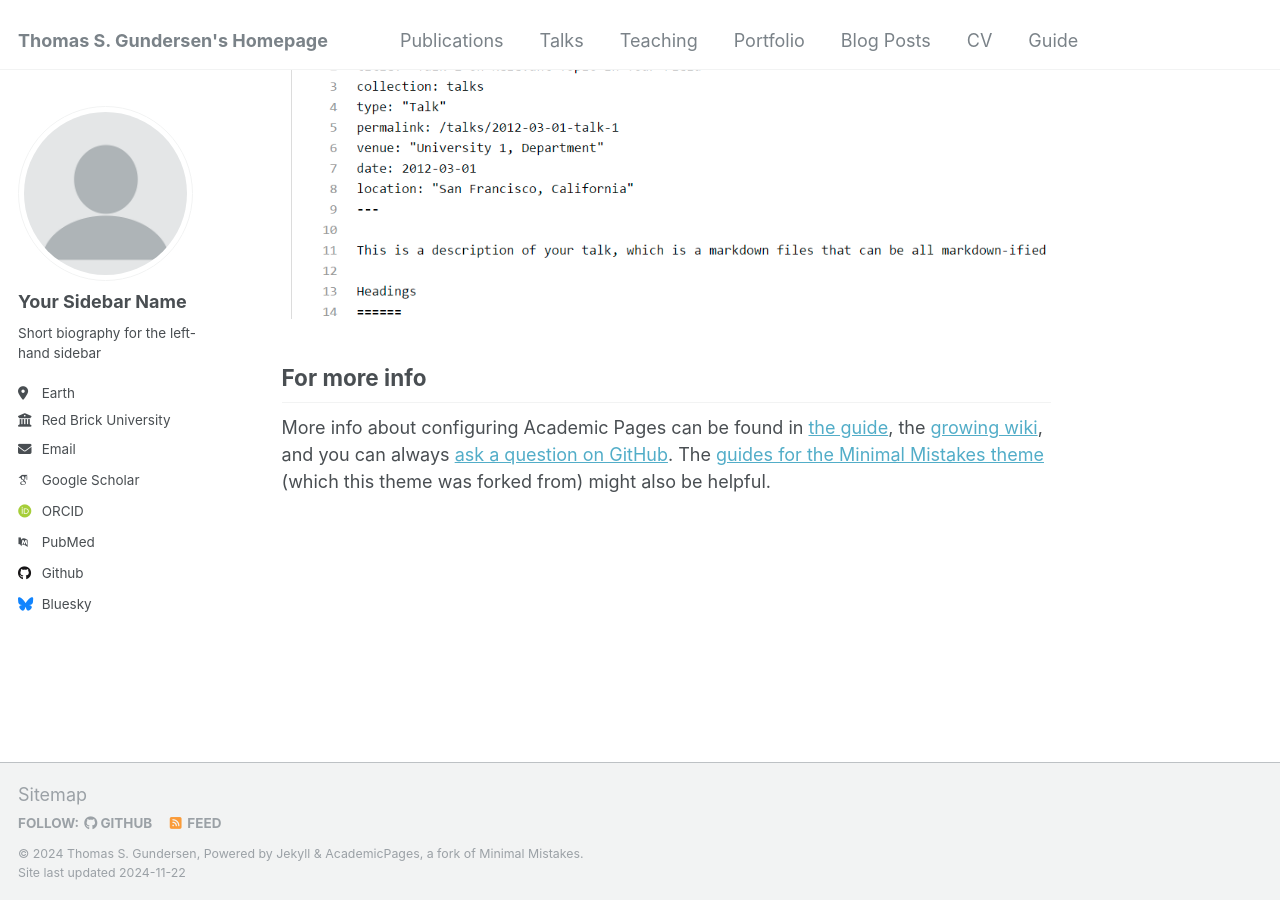
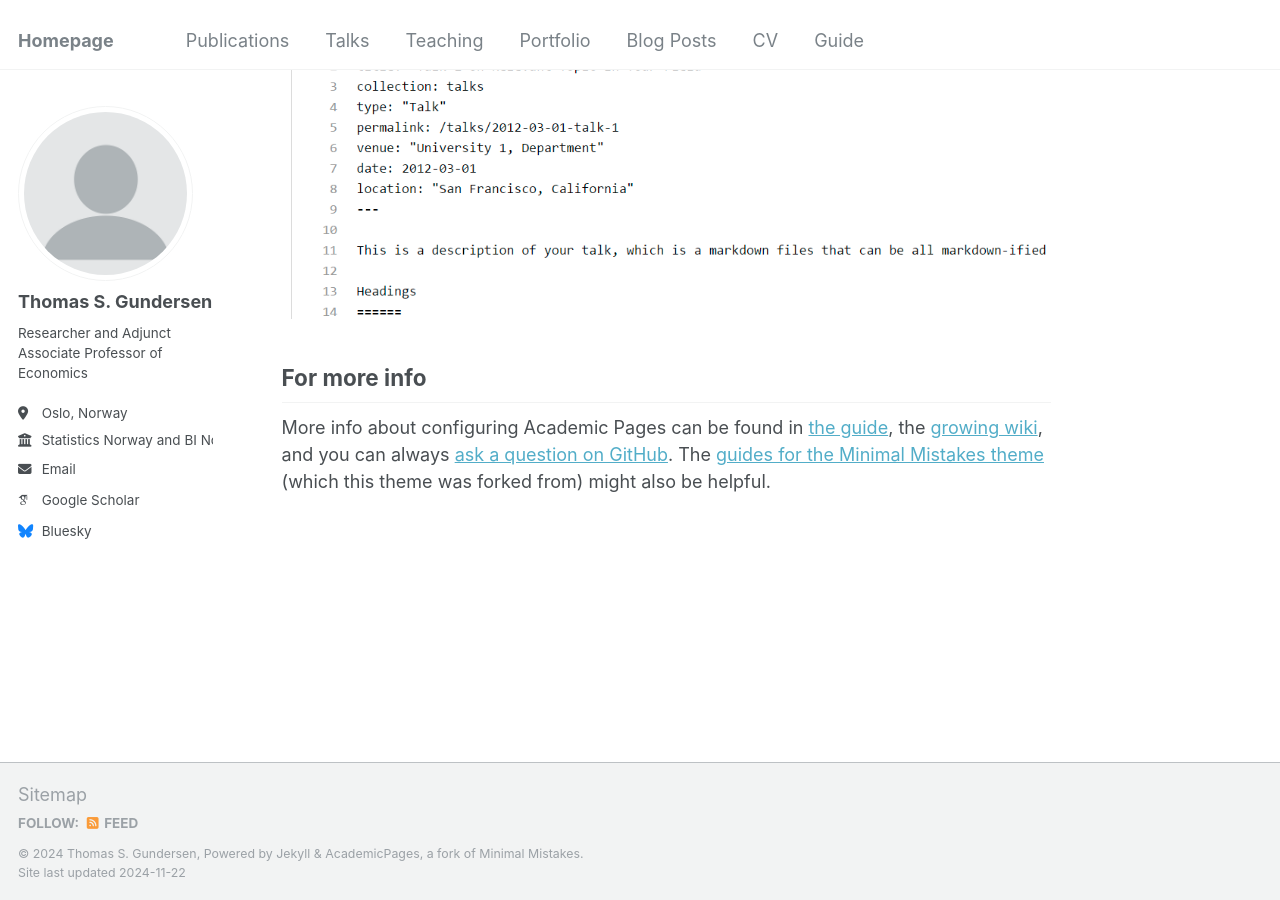
Before and after one commit to tsgundersen/tsgundersen.github.io, a Jekyll site: the page built from _pages/about.md, in a window 1280 px wide and 900 px high, scrolled down 2643 px. Built offline with Jekyll 4.4.1, drawn with Linux system fonts in a browser that asks for light colours; some web fonts are replaced.

Commit message:
Second update to side-wide config

```diff
--- a/_config.yml
+++ b/_config.yml
@@ -8,13 +8,13 @@
 
 # Basic Site Settings
 locale                   : "en-US"
-title                    : "Thomas S. Gundersen's Homepage"
+title                    : "Homepage"
 title_separator          : "-"
 name                     : &name "Thomas S. Gundersen"
 description              : &description "Personal description here."
 url                      : https://tsgundersen.github.io # the base hostname & protocol for your site e.g. "https://[your GitHub username].github.io"
 baseurl                  : "" # the subpath of your site, e.g. "/blog"
-repository               : "academicpages/academicpages.github.io"
+repository               : "tsgundersen/tsgundersen.github.io"
 
 # Site Author - The following control what appear as part of the author content on the side bar.
 #               If a field is blank the icon and link will not appear, otherwise it will be shown.
@@ -22,21 +22,21 @@ repository               : "academicpages/academicpages.github.io"
 author:
   # Biographic information
   avatar           : "profile.png"
-  name             : "Your Sidebar Name"
+  name             : "Thomas S. Gundersen"
   pronouns         : # example: "she/her"
-  bio              : "Short biography for the left-hand sidebar"
-  location         : "Earth"
-  employer         : "Red Brick University"
+  bio              : "Researcher and Adjunct Associate Professor of Economics"
+  location         : "Oslo, Norway"
+  employer         : "Statistics Norway and BI Norwegian Business School"
   uri              : # URL
-  email            : "none@example.org"
+  email            : "thomas.gundersen@ssb.no"
 
   # Academic websites
   arxiv            : # URL - Update with the correct link to your profile
-  googlescholar    : "https://scholar.google.com/citations?user=PS_CX0AAAAAJ"
+  googlescholar    : "https://scholar.google.com/citations?user=BoqBAskAAAAJ"
   impactstory      : # URL
-  orcid            : "http://orcid.org/yourorcidurl"
+  orcid            : #"http://orcid.org/yourorcidurl"
   semantic         : # URL
-  pubmed           : "https://www.ncbi.nlm.nih.gov/pubmed/?term=john+snow"
+  pubmed           : #"https://www.ncbi.nlm.nih.gov/pubmed/?term=john+snow"
   researchgate     : # URL
   scopus           : # URL
 
@@ -44,7 +44,7 @@ author:
   bitbucket        : # Username - Update with your username on the site
   codepen          : # Username
   dribbble         : # Username
-  github           : "academicpages"
+  github           : #"academicpages"
   kaggle           : # Username
   stackoverflow    : # User number or user number and name (i.e., use "1" or "1/jeff-atwood")
 
```
